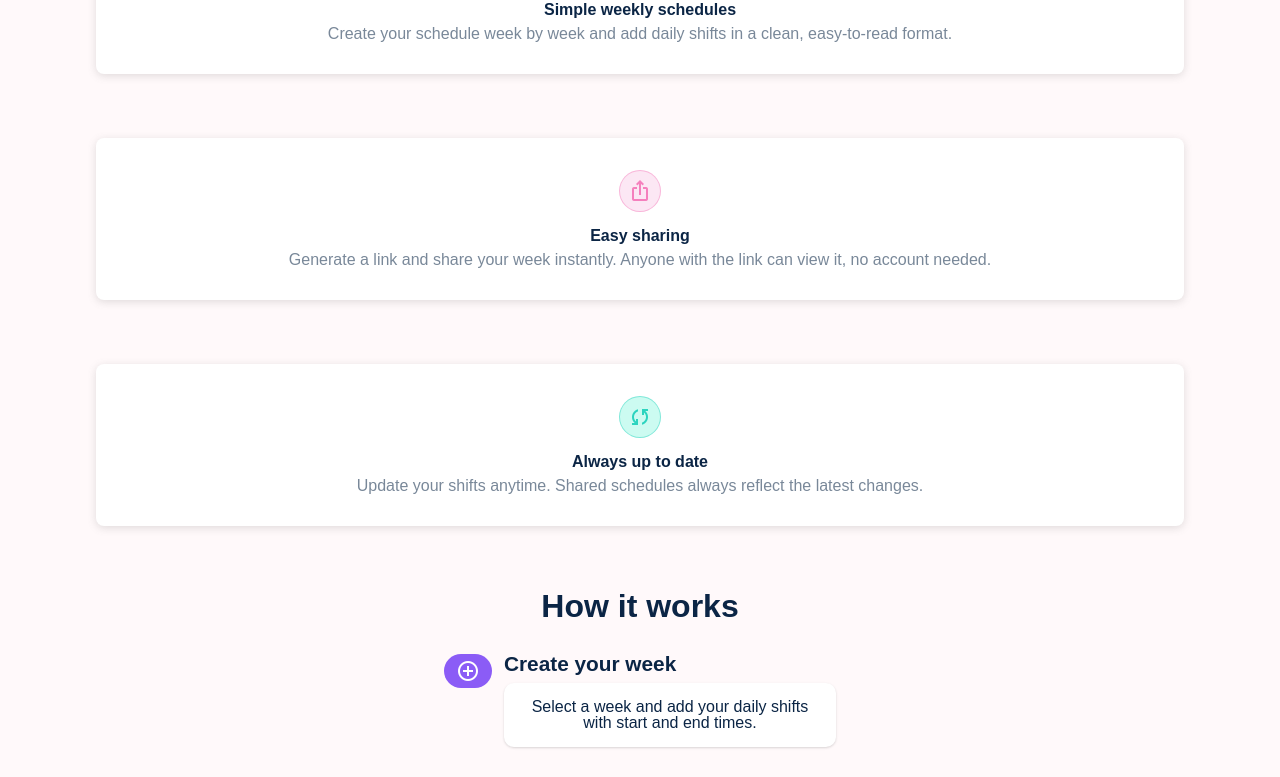
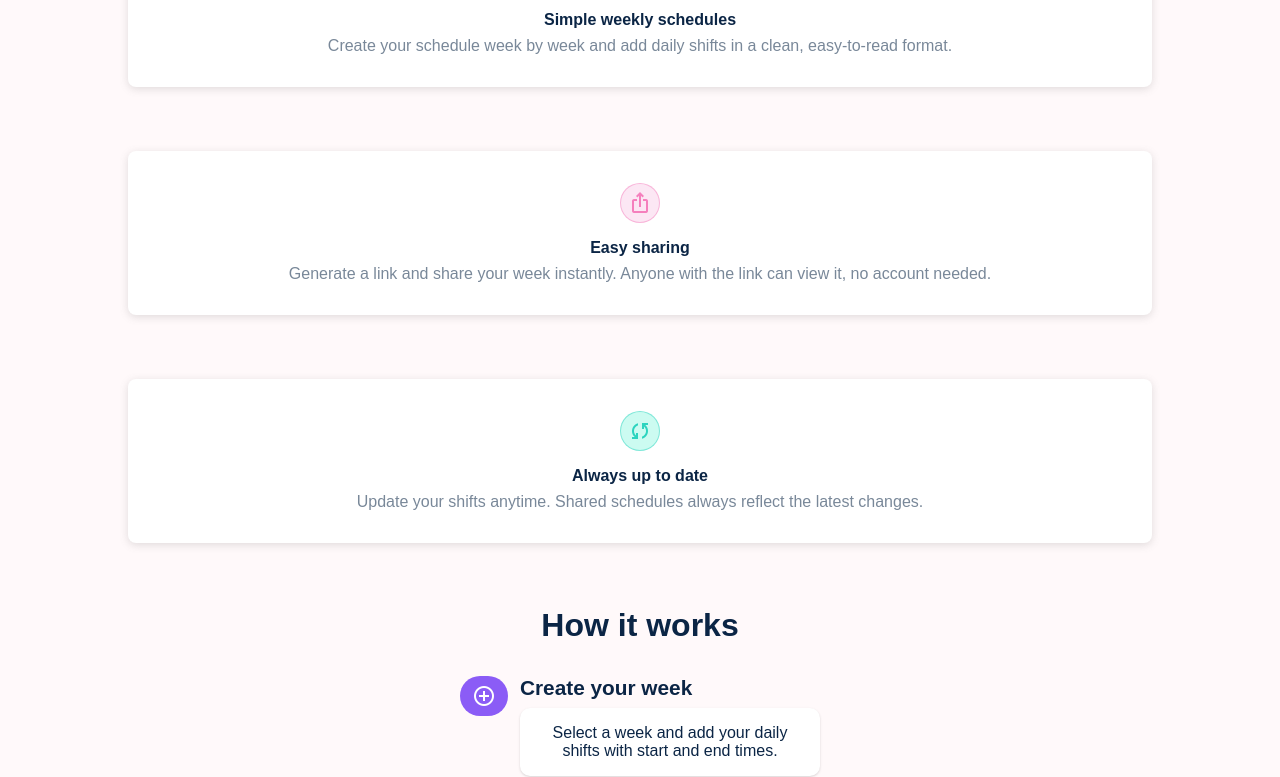
Before and after one commit to Hekimianz/shiftly, a React (Vite) app in the folder front/: page / in a window 1280 px wide. Shown: the part 680-1457 px from the top of the page. Built offline with nearby package versions, Linux system fonts and the light colour scheme; a web font is replaced by a local one.

Commit message:
fixed view bug

```diff
--- a/front/src/index.css
+++ b/front/src/index.css
@@ -1,20 +1,46 @@
-html,
+/* ------------------------------
+   Root sizing
+------------------------------ */
+html {
+  height: 100%;
+}
+
 body,
 #root {
+  min-height: 100%;
   width: 100%;
-  height: 100%;
+}
+
+/* ------------------------------
+   Box sizing
+------------------------------ */
+*,
+*::before,
+*::after {
   box-sizing: border-box;
 }
 
+/* ------------------------------
+   Base styles
+------------------------------ */
+body {
+  margin: 0;
+  background-color: #fff;
+  color: #0b2545;
+  line-height: 1;
+}
+
+/* ------------------------------
+   App root
+------------------------------ */
 #root {
   display: flex;
   flex-direction: column;
 }
-body {
-  background-color: #fff;
-  color: #0b2545;
-}
 
+/* ------------------------------
+   CSS Reset
+------------------------------ */
 html,
 body,
 div,
@@ -103,7 +129,8 @@ video {
   font: inherit;
   vertical-align: baseline;
 }
-/* HTML5 display-role reset for older browsers */
+
+/* HTML5 display-role reset */
 article,
 aside,
 details,
@@ -117,24 +144,24 @@ nav,
 section {
   display: block;
 }
-body {
-  line-height: 1;
-}
+
 ol,
 ul {
   list-style: none;
 }
+
 blockquote,
 q {
   quotes: none;
 }
-blockquote:before,
-blockquote:after,
-q:before,
-q:after {
+
+blockquote::before,
+blockquote::after,
+q::before,
+q::after {
   content: '';
-  content: none;
 }
+
 table {
   border-collapse: collapse;
   border-spacing: 0;
--- a/front/src/pages/Home/Home.module.css
+++ b/front/src/pages/Home/Home.module.css
@@ -95,6 +95,7 @@
 .howPoint {
   display: flex;
   justify-content: center;
+  align-items: flex-start;
   margin-bottom: 2em;
   padding: 0 2em;
 }
@@ -103,10 +104,13 @@
   color: #fff;
   height: 1em;
   width: 2em;
-  padding: 5px 0;
+  padding: 20px 0;
   text-align: center;
   border-radius: 20px;
   margin-right: 0.5em;
+  display: flex;
+  align-items: center;
+  justify-content: center;
 }
 
 .howPink {
```
